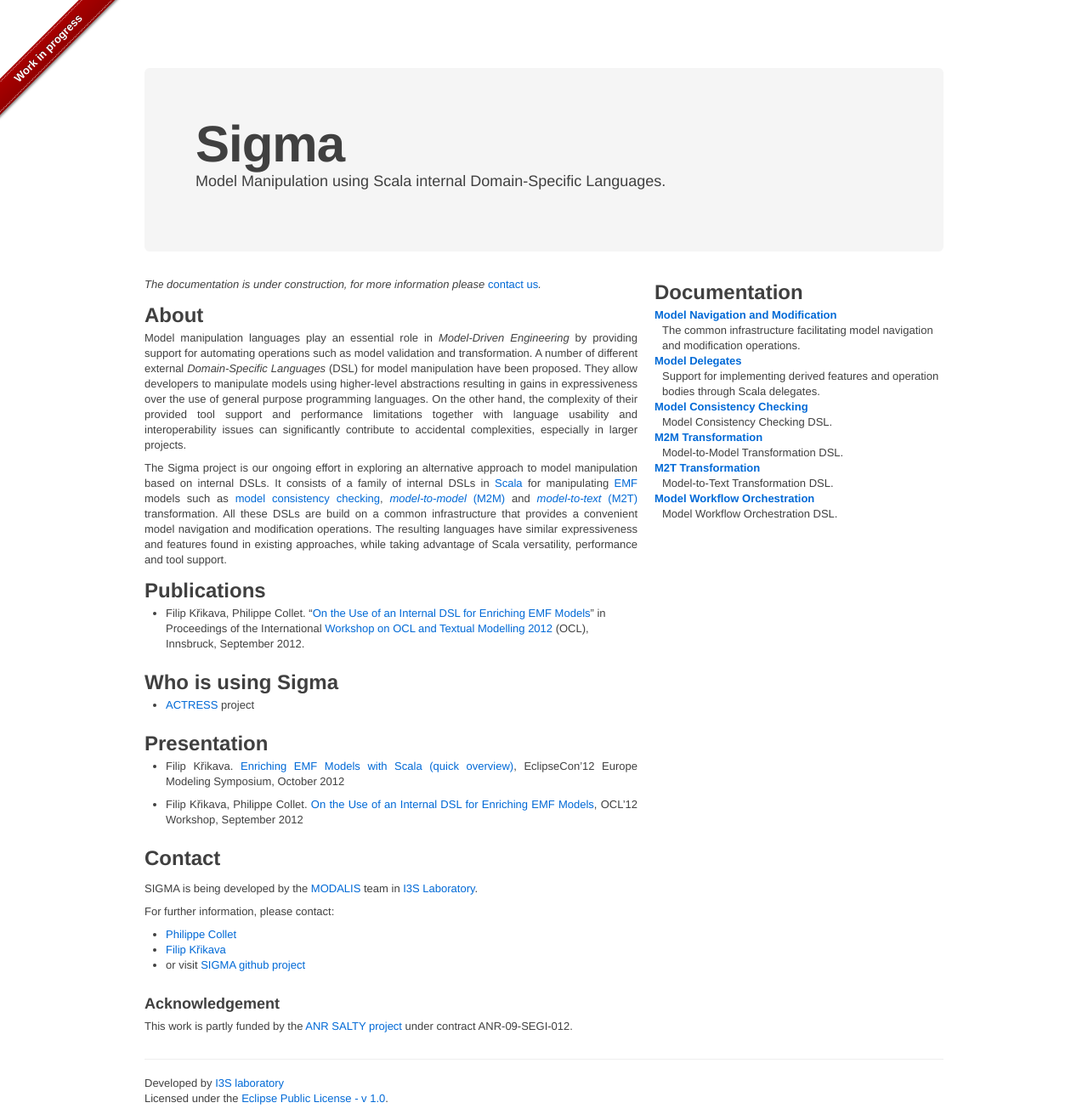
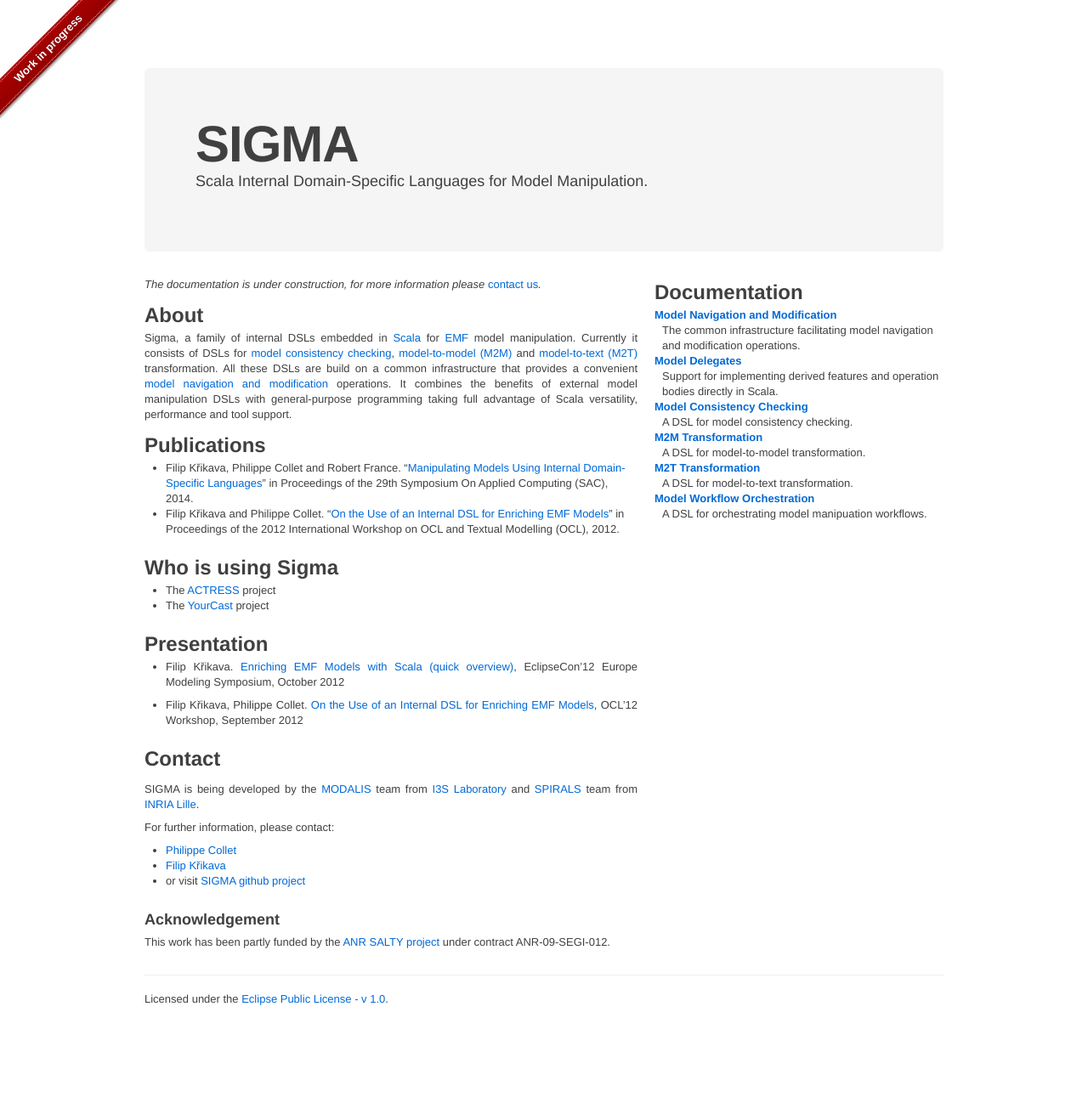
Before and after one commit to fikovnik/Sigma, a Jekyll site: the page built from index.md, in a window 1280 px wide. Shown: the whole page at 85% size. Built offline with Jekyll 4.4.1, drawn with Linux system fonts in a browser that asks for light colours; after the commit the page ends 1194 px from its top, so only the background shows below that.

Commit message:
Updated the homepage

```diff
--- a/_config.yml
+++ b/_config.yml
@@ -1,5 +1,5 @@
-title: "Sigma"
-description: "The Sigma Model Manipulation DSLs"
+title: "SIGMA"
+description: "SIGMA Model Manipulation"
 githubProject: "https://github.com/fikovnik/Sigma"
 
 pygments: true
@@ -14,20 +14,20 @@
   -
     title: Model Delegates
     url: model-delegates.html
-    desc: Support for implementing derived features and operation bodies through Scala delegates.
+    desc: Support for implementing derived features and operation bodies directly in Scala.
   -
     title: Model Consistency Checking
     url: model-consistency-checking.html
-    desc: Model Consistency Checking DSL.
+    desc: A DSL for model consistency checking.
   -
     title: M2M Transformation
     url: m2m-transformation.html
-    desc: Model-to-Model Transformation DSL.
+    desc: A DSL for model-to-model transformation.
   -
     title: M2T Transformation
     url: m2t-transformation.html
-    desc: Model-to-Text Transformation DSL.
+    desc: A DSL for model-to-text transformation.
   -
     title: Model Workflow Orchestration
     url: model-workflow-orchestration.html
-    desc: Model Workflow Orchestration DSL.
+    desc: A DSL for orchestrating model manipuation workflows.
--- a/_layouts/base.html
+++ b/_layouts/base.html
@@ -79,7 +79,6 @@
         <div class="container">
           <hr/>
           <p>
-            Developed by <a href="http://www.i3s.unice.fr/">I3S laboratory</a><br />
             Licensed under the <a href="http://www.eclipse.org/legal/epl-v10.html" target="_blank">Eclipse Public License - v 1.0</a>.
           </p>
         </div>
--- a/_layouts/frontpage.html
+++ b/_layouts/frontpage.html
@@ -10,7 +10,7 @@
 </div>
 <div class="hero-unit">
 <h1>{{ site.title }}</h1>
-<p>Model Manipulation using Scala internal Domain-Specific Languages.</p>
+<p>Scala Internal Domain-Specific Languages for Model Manipulation.</p>
 </div>
 
 <!-- Example row of columns -->
--- a/index.md
+++ b/index.md
@@ -1,23 +1,26 @@
 ---
 layout: frontpage
-title: Sigma Project
+title: The SIGMA Project
 ---
 
 _The documentation is under construction, for more information please [contact us](#contact)._
 
 ## About ##
 
-Model manipulation languages play an essential role in _Model-Driven Engineering_ by providing support for automating operations such as model validation and transformation. A number of different external _Domain-Specific Languages_ (DSL) for model manipulation have been proposed. They allow developers to manipulate models using higher-level abstractions resulting in gains in expressiveness over the use of general purpose programming languages. On the other hand, the complexity of their provided tool support and performance limitations together with language usability and interoperability issues can significantly contribute to accidental complexities, especially in larger projects.
-
-The Sigma project is our ongoing effort in exploring an alternative approach to model manipulation based on internal DSLs. It consists of a family of internal DSLs in [Scala](http://scala-lang.org) for manipulating [EMF](http://www.eclipse.org/modeling/emf/) models such as [model consistency checking](model-consistency-checking.html), [_model-to-model_ (M2M)](m2m-transformation.html) and [_model-to-text_ (M2T)](m2t-transformation.html) transformation. All these DSLs are build on a common infrastructure that provides a convenient model navigation and modification operations. The resulting languages have similar expressiveness and features found in existing approaches, while taking advantage of Scala versatility, performance and tool support.
+Sigma, a family of internal DSLs embedded in [Scala](http://scala-lang.org) for [EMF](http://www.eclipse.org/modeling/emf/) model manipulation.
+Currently it consists of DSLs for [model consistency checking](model-consistency-checking.html), [model-to-model (M2M)](m2m-transformation.html) and [model-to-text (M2T)](m2t-transformation.html) transformation.
+All these DSLs are build on a common infrastructure that provides a convenient [model navigation and modification](model-navigation-and-modification.html) operations.
+It combines the benefits of external model manipulation DSLs with general-purpose programming taking full advantage of Scala versatility, performance and tool support.
 
 ## Publications ##
 
-* Filip Křikava, Philippe Collet. "[On the Use of an Internal DSL for Enriching EMF Models](http://st.inf.tu-dresden.de/OCL2012/preproceedings/09.pdf)" in Proceedings of the International [Workshop on OCL and Textual Modelling 2012](http://st.inf.tu-dresden.de/OCL2012/) (OCL), Innsbruck, September 2012.
+* Filip Křikava, Philippe Collet and Robert France. "[Manipulating Models Using Internal Domain-Specific Languages](http://hal.inria.fr/hal-00951803)" in Proceedings of the 29th Symposium On Applied Computing (SAC), 2014.
+* Filip Křikava and Philippe Collet. "[On the Use of an Internal DSL for Enriching EMF Models](http://st.inf.tu-dresden.de/OCL2012/preproceedings/09.pdf)" in Proceedings of the 2012 International Workshop on OCL and Textual Modelling (OCL), 2012.
 
 ## Who is using Sigma ##
 
-* [ACTRESS](http://fikovnik.net/Actress) project
+* The [ACTRESS](http://fikovnik.net/Actress) project
+* The [YourCast](http://yourcast.fr/) project
 
 ## Presentation ##
 
@@ -28,14 +31,14 @@
 ## Contact ##
 <a id="contact"> </a>
 
-SIGMA is being developed by the [MODALIS](http://modalis.polytech.unice.fr/) team in [I3S Laboratory](http://www.i3s.unice.fr/I3S/).
+SIGMA is being developed by the [MODALIS](http://modalis.polytech.unice.fr/) team from [I3S Laboratory](http://www.i3s.unice.fr/I3S/) and [SPIRALS](https://team.inria.fr/spirals/) team from [INRIA Lille](http://www.inria.fr/en/centre/lille).
 
 For further information, please contact:
 
 * [Philippe Collet](http://www.i3s.unice.fr/~collet/)
-* [Filip Křikava](http://fikovnik.net/about/)
+* [Filip Křikava](http://fikovnik.net/)
 * or visit [SIGMA github project]({{site.githubProject}})
 
 ### Acknowledgement ###
 
-This work is partly funded by the [ANR SALTY project](https://salty.unice.fr/) under contract ANR-09-SEGI-012.
+This work has been partly funded by the [ANR SALTY project](https://salty.unice.fr/) under contract ANR-09-SEGI-012.
```
